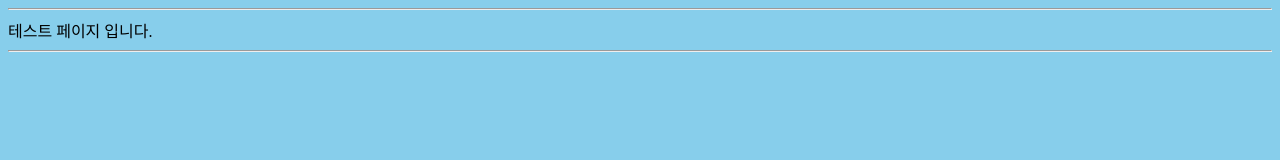
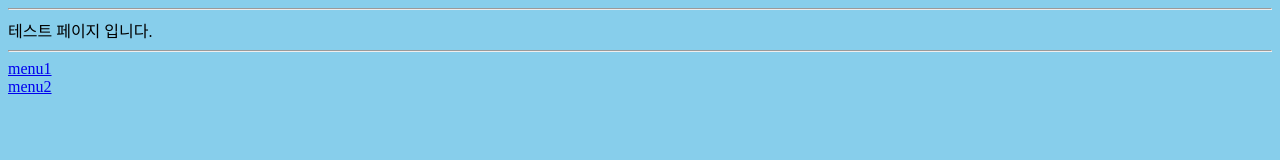
Before and after one commit to sundayi0/hanbatWeb, a plain HTML site: page index.html in a window 1280 px wide. Drawn offline with Linux system fonts and the light colour scheme.

Commit message:
Update index.html

```diff
--- a/index.html
+++ b/index.html
@@ -5,5 +5,7 @@
         <hr>
         테스트 페이지 입니다.
         <hr>
+        <a href=menu1.html> menu1 </a> <br>
+        <a href=menu2.html> menu2 </a> <br>
     </body>
 </html>
```
